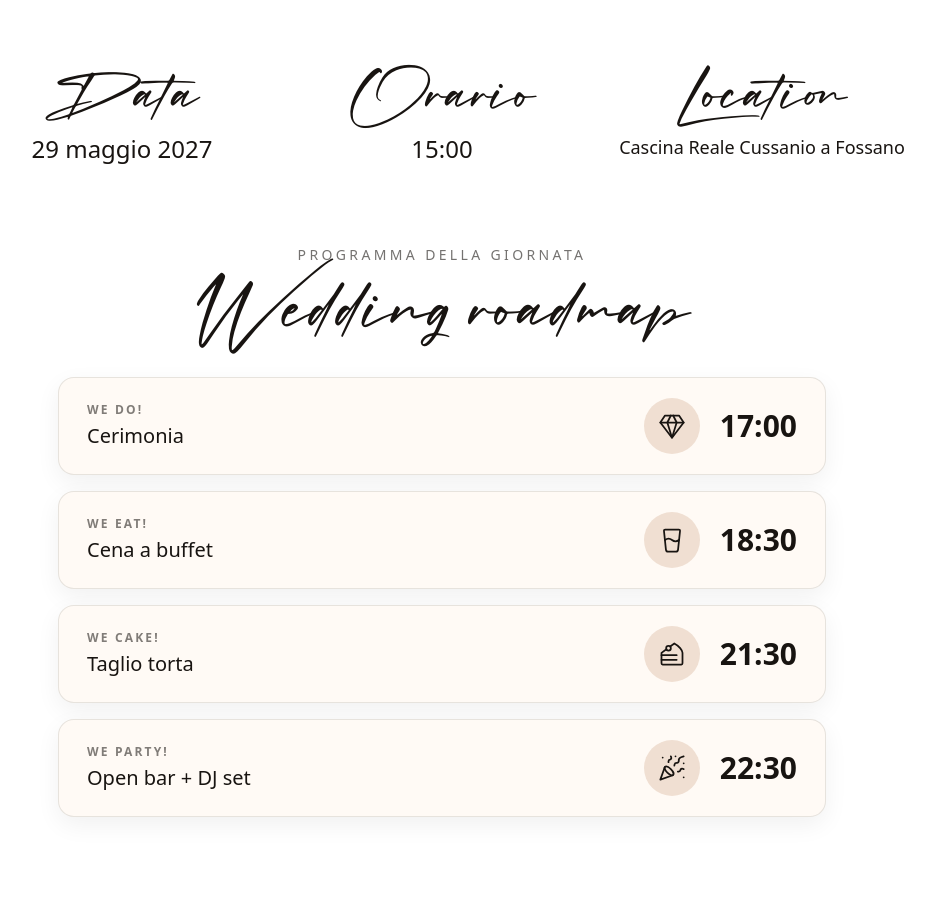
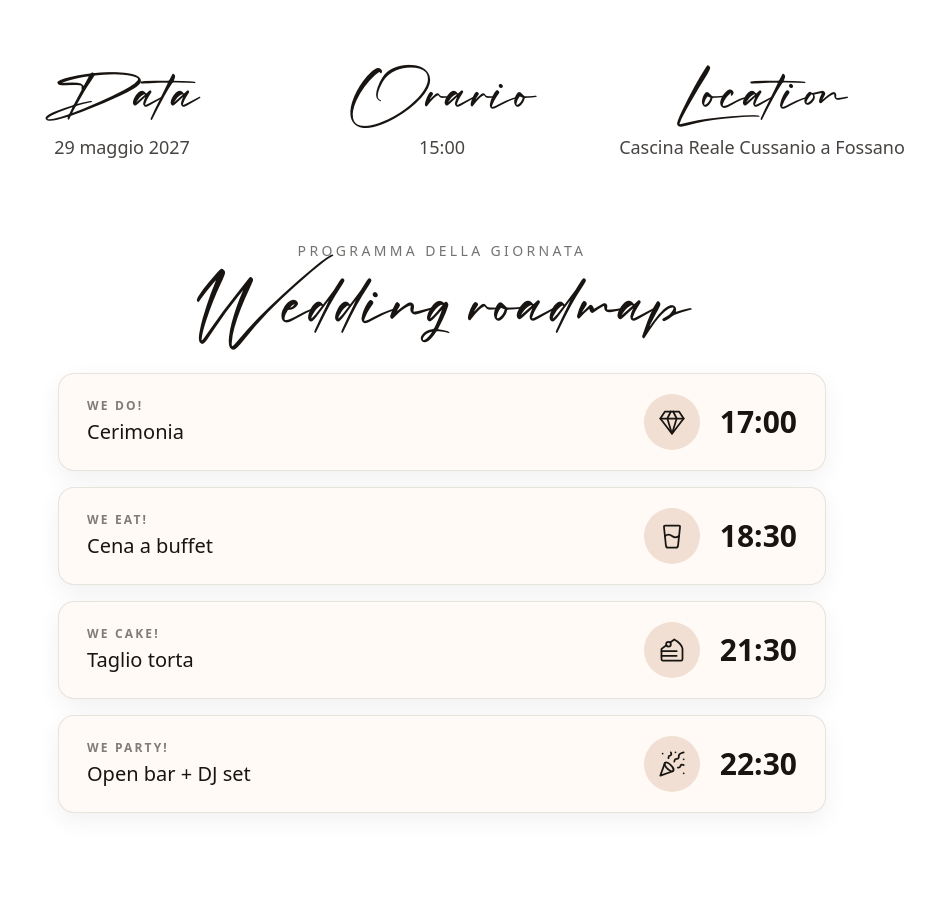
Before and after one commit to fabioper85/wed-times, a Next.js app: page / in a window 1280 px wide. Shown: the part 1160-2081 px from the top of the page, without its empty margins (198-1133 px from the left). Built offline with nearby package versions, Linux system fonts and the light colour scheme; a web font is replaced by a local one.

Commit message:
Align wedding info typography

```diff
--- a/src/components/Info.tsx
+++ b/src/components/Info.tsx
@@ -37,15 +37,15 @@ const Info: React.FC = () => {
       <div className="mt-20 grid grid-cols-1 gap-8 px-4 text-center md:grid-cols-3">
         <div className="flex flex-col items-center gap-4">
           <h3 className="font-rockidate text-4xl text-[#181411] sm:text-5xl">Data</h3>
-          <p className="font-lexend-deca text-2xl text-[#181411]">{dateString}</p>
+          <p className="font-lexend-deca text-base leading-8 text-[#181411]/80 sm:text-lg">{dateString}</p>
         </div>
         <div className="flex flex-col items-center gap-4">
           <h3 className="font-rockidate text-4xl text-[#181411] sm:text-5xl">Orario</h3>
-          <p className="font-lexend-deca text-2xl text-[#181411]">{timeString}</p>
+          <p className="font-lexend-deca text-base leading-8 text-[#181411]/80 sm:text-lg">{timeString}</p>
         </div>
         <div className="flex flex-col items-center gap-4">
           <h3 className="font-rockidate text-4xl text-[#181411] sm:text-5xl">Location</h3>
-          <p className="font-lexend-deca text-lg text-[#181411]">{location}</p>
+          <p className="font-lexend-deca text-base leading-8 text-[#181411]/80 sm:text-lg">{location}</p>
         </div>
       </div>
 
```
